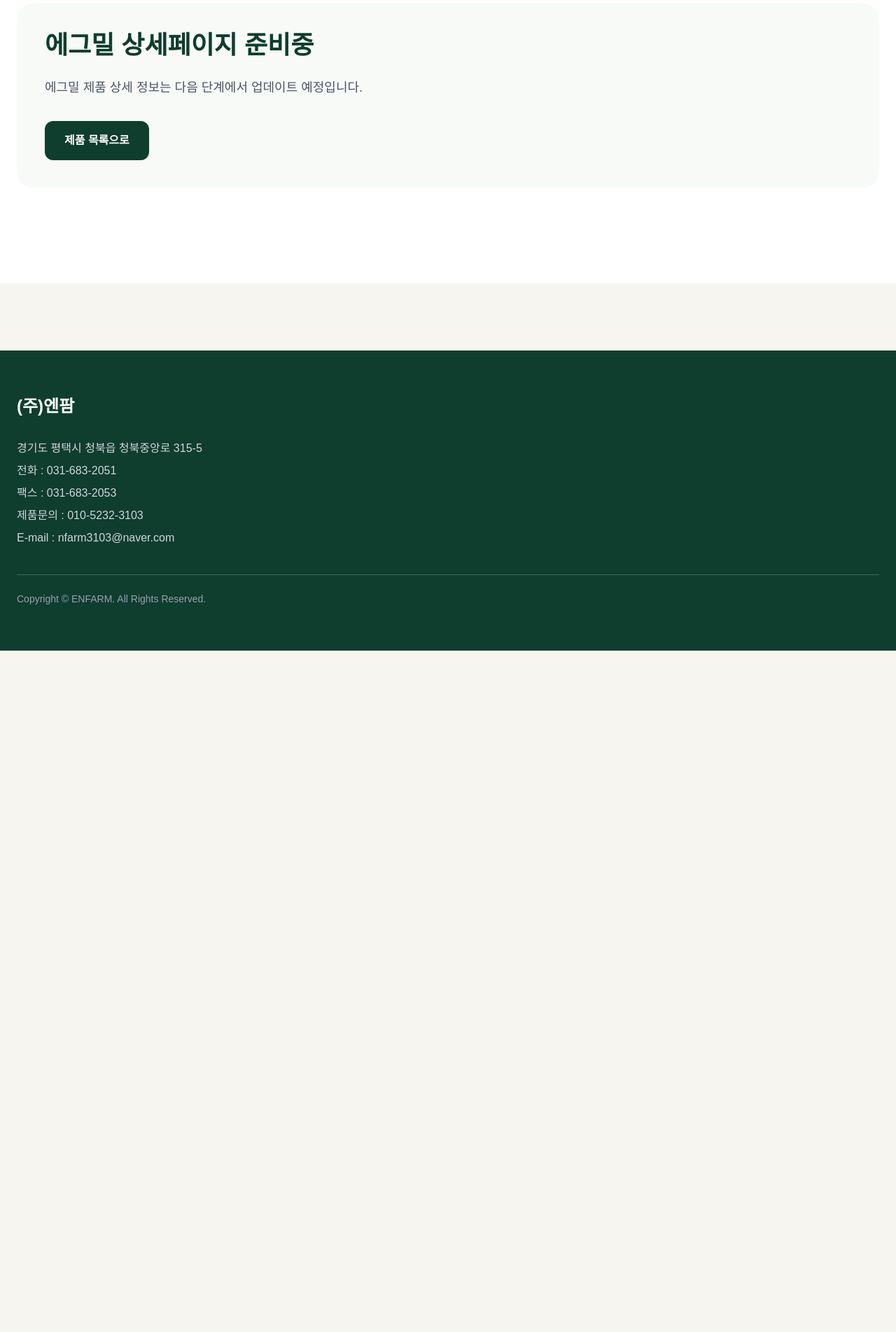
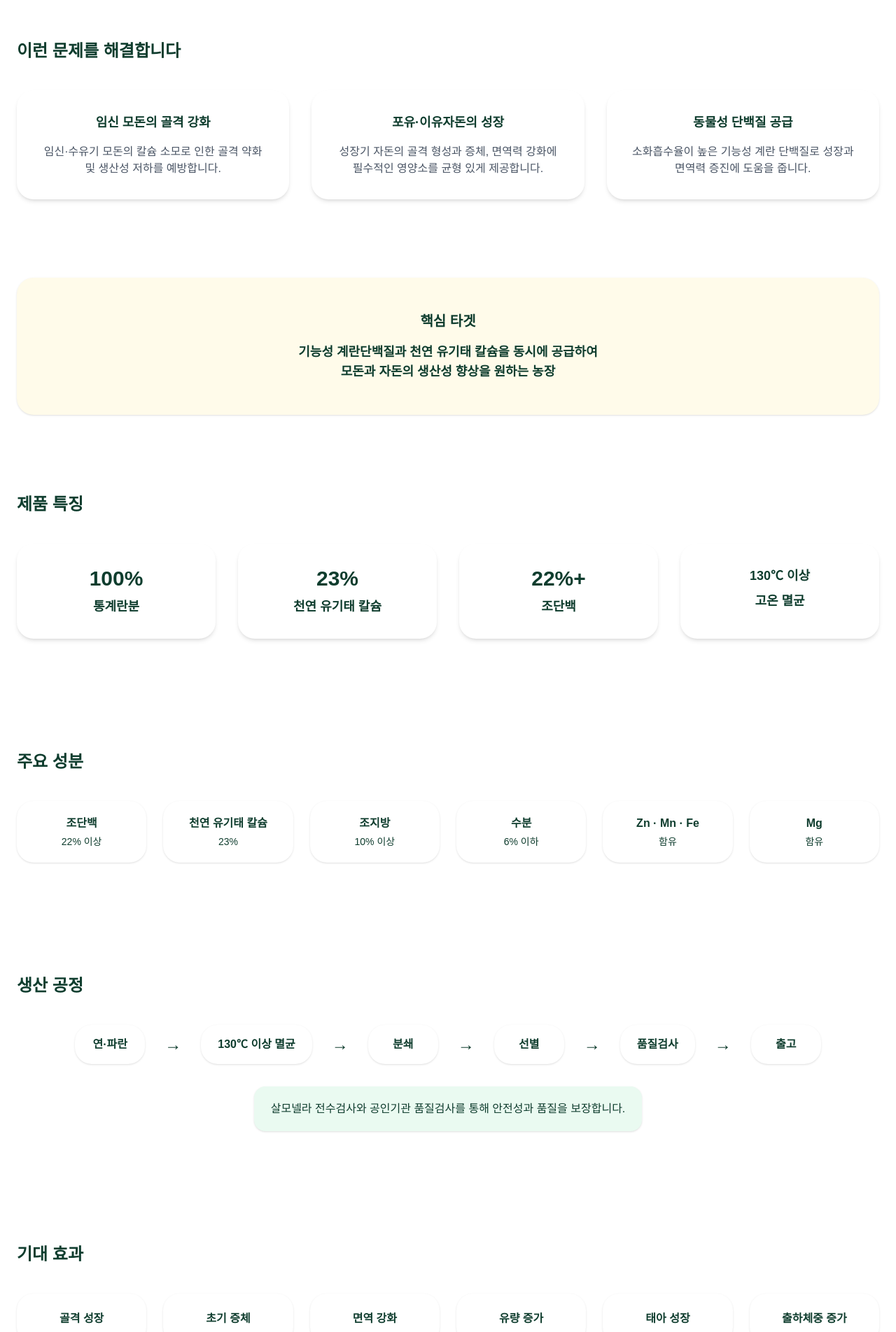
Before and after one commit to uncypdf/enfarm-site, a Next.js app: page /products/eggmeal in a window 1280 px wide. Shown: the part 520-2424 px from the top of the page at 70% size. Before the commit the page ends 1450 px from the top, so only its background shows below. Built offline with nearby package versions, Linux system fonts and the light colour scheme.

Commit message:
Add Eggmeal product detail page

```diff
--- a/src/app/products/eggmeal/page.tsx
+++ b/src/app/products/eggmeal/page.tsx
@@ -3,33 +3,209 @@ import Link from "next/link";
 export default function EggmealPage() {
   return (
     <main className="min-h-screen bg-white">
+      {/* Hero Section */}
       <section className="bg-[#0f3d2e] py-24 text-white">
         <div className="mx-auto max-w-7xl px-6">
           <p className="text-sm font-bold uppercase tracking-[0.3em] text-white/60">
             Product Detail
           </p>
           <h1 className="mt-4 text-5xl font-black">에그밀</h1>
-          <p className="mt-4 text-lg text-gray-300">Eggmeal · 기능성 단백질 원료</p>
+          <p className="mt-4 text-xl font-semibold text-white/90">
+            100% 통계란분 기반 천연 유기태 칼슘 & 계란 단백질
+          </p>
+          <p className="mt-6 max-w-2xl text-lg text-white/80">
+            골격 성장, 증체, 면역 강화에 최적화된 천연 동물성 단백질과 칼슘을 공급합니다.
+          </p>
         </div>
       </section>
 
+      {/* Problem Solution Section */}
       <section className="mx-auto max-w-7xl px-6 py-20">
-        <div className="rounded-3xl bg-[#f7faf7] p-10">
-          <h2 className="text-4xl font-black text-[#0f3d2e]">
-            에그밀 상세페이지 준비중
+        <h2 className="text-2xl font-bold text-[#0f3d2e] mb-10">
+          이런 문제를 해결합니다
+        </h2>
+        <div className="grid grid-cols-1 md:grid-cols-3 gap-8">
+          {/* Card 1 */}
+          <div className="rounded-3xl bg-white shadow-md p-8 flex flex-col items-center text-center">
+            <span className="text-lg font-bold text-[#0f3d2e] mb-4">
+              임신 모돈의 골격 강화
+            </span>
+            <p className="text-gray-600">
+              임신·수유기 모돈의 칼슘 소모로 인한 골격 약화 및 생산성 저하를 예방합니다.
+            </p>
+          </div>
+          {/* Card 2 */}
+          <div className="rounded-3xl bg-white shadow-md p-8 flex flex-col items-center text-center">
+            <span className="text-lg font-bold text-[#0f3d2e] mb-4">
+              포유·이유자돈의 성장
+            </span>
+            <p className="text-gray-600">
+              성장기 자돈의 골격 형성과 증체, 면역력 강화에 필수적인 영양소를 균형 있게 제공합니다.
+            </p>
+          </div>
+          {/* Card 3 */}
+          <div className="rounded-3xl bg-white shadow-md p-8 flex flex-col items-center text-center">
+            <span className="text-lg font-bold text-[#0f3d2e] mb-4">
+              동물성 단백질 공급
+            </span>
+            <p className="text-gray-600">
+              소화흡수율이 높은 기능성 계란 단백질로 성장과 면역력 증진에 도움을 줍니다.
+            </p>
+          </div>
+        </div>
+      </section>
+
+      {/* 핵심 타겟 Section */}
+      <section className="mx-auto max-w-7xl px-6 py-8">
+        <div className="rounded-3xl bg-[#fffbea] px-8 py-12 flex flex-col items-center shadow">
+          <h3 className="text-xl font-bold text-[#0f3d2e] mb-4">핵심 타겟</h3>
+          <p className="text-center text-lg text-[#0f3d2e] font-semibold">
+            기능성 계란단백질과 천연 유기태 칼슘을 동시에 공급하여<br />
+            모돈과 자돈의 생산성 향상을 원하는 농장
+          </p>
+        </div>
+      </section>
+
+      {/* 제품 특징 Section */}
+      <section className="mx-auto max-w-7xl px-6 py-20">
+        <h2 className="text-2xl font-bold text-[#0f3d2e] mb-10">제품 특징</h2>
+        <div className="grid grid-cols-1 sm:grid-cols-2 md:grid-cols-4 gap-8">
+          {/* Feature Card 1 */}
+          <div className="rounded-3xl bg-white shadow-md p-8 flex flex-col items-center text-center">
+            <span className="text-3xl font-black text-[#0f3d2e] mb-2">100%</span>
+            <span className="text-lg font-bold text-[#0f3d2e]">통계란분</span>
+          </div>
+          {/* Feature Card 2 */}
+          <div className="rounded-3xl bg-white shadow-md p-8 flex flex-col items-center text-center">
+            <span className="text-3xl font-black text-[#0f3d2e] mb-2">23%</span>
+            <span className="text-lg font-bold text-[#0f3d2e]">천연 유기태 칼슘</span>
+          </div>
+          {/* Feature Card 3 */}
+          <div className="rounded-3xl bg-white shadow-md p-8 flex flex-col items-center text-center">
+            <span className="text-3xl font-black text-[#0f3d2e] mb-2">22%+</span>
+            <span className="text-lg font-bold text-[#0f3d2e]">조단백</span>
+          </div>
+          {/* Feature Card 4 */}
+          <div className="rounded-3xl bg-white shadow-md p-8 flex flex-col items-center text-center">
+            <span className="text-lg font-bold text-[#0f3d2e] mb-2">130℃ 이상</span>
+            <span className="text-lg font-bold text-[#0f3d2e]">고온 멸균</span>
+          </div>
+        </div>
+      </section>
+
+      {/* 주요 성분 Section */}
+      <section className="mx-auto max-w-7xl px-6 py-20">
+        <h2 className="text-2xl font-bold text-[#0f3d2e] mb-10">주요 성분</h2>
+        <div className="grid grid-cols-2 sm:grid-cols-3 md:grid-cols-6 gap-6">
+          <div className="rounded-3xl bg-white shadow p-5 flex flex-col items-center">
+            <span className="font-bold text-[#0f3d2e] mb-1">조단백</span>
+            <span className="text-[#0f3d2e] text-sm">22% 이상</span>
+          </div>
+          <div className="rounded-3xl bg-white shadow p-5 flex flex-col items-center">
+            <span className="font-bold text-[#0f3d2e] mb-1">천연 유기태 칼슘</span>
+            <span className="text-[#0f3d2e] text-sm">23%</span>
+          </div>
+          <div className="rounded-3xl bg-white shadow p-5 flex flex-col items-center">
+            <span className="font-bold text-[#0f3d2e] mb-1">조지방</span>
+            <span className="text-[#0f3d2e] text-sm">10% 이상</span>
+          </div>
+          <div className="rounded-3xl bg-white shadow p-5 flex flex-col items-center">
+            <span className="font-bold text-[#0f3d2e] mb-1">수분</span>
+            <span className="text-[#0f3d2e] text-sm">6% 이하</span>
+          </div>
+          <div className="rounded-3xl bg-white shadow p-5 flex flex-col items-center">
+            <span className="font-bold text-[#0f3d2e] mb-1">Zn · Mn · Fe</span>
+            <span className="text-[#0f3d2e] text-sm">함유</span>
+          </div>
+          <div className="rounded-3xl bg-white shadow p-5 flex flex-col items-center">
+            <span className="font-bold text-[#0f3d2e] mb-1">Mg</span>
+            <span className="text-[#0f3d2e] text-sm">함유</span>
+          </div>
+        </div>
+      </section>
+
+      {/* 생산 공정 Section */}
+      <section className="mx-auto max-w-7xl px-6 py-20">
+        <h2 className="text-2xl font-bold text-[#0f3d2e] mb-10">생산 공정</h2>
+        <div className="flex flex-col items-center">
+          {/* Flow */}
+          <div className="flex flex-col md:flex-row items-center gap-4 md:gap-6">
+            <ProcessBox>연·파란</ProcessBox>
+            <Arrow />
+            <ProcessBox>130℃ 이상 멸균</ProcessBox>
+            <Arrow />
+            <ProcessBox>분쇄</ProcessBox>
+            <Arrow />
+            <ProcessBox>선별</ProcessBox>
+            <Arrow />
+            <ProcessBox>품질검사</ProcessBox>
+            <Arrow />
+            <ProcessBox>출고</ProcessBox>
+          </div>
+          {/* Info box */}
+          <div className="mt-8 rounded-2xl bg-[#eafaf1] px-6 py-5 max-w-2xl text-center text-[#0f3d2e] font-medium text-base shadow">
+            살모넬라 전수검사와 공인기관 품질검사를 통해 안전성과 품질을 보장합니다.
+          </div>
+        </div>
+      </section>
+
+      {/* 기대 효과 Section */}
+      <section className="mx-auto max-w-7xl px-6 py-20">
+        <h2 className="text-2xl font-bold text-[#0f3d2e] mb-10">기대 효과</h2>
+        <div className="grid grid-cols-2 sm:grid-cols-3 md:grid-cols-6 gap-6">
+          <div className="rounded-3xl bg-white shadow p-6 flex flex-col items-center text-center">
+            <span className="text-[#0f3d2e] font-bold">골격 성장</span>
+          </div>
+          <div className="rounded-3xl bg-white shadow p-6 flex flex-col items-center text-center">
+            <span className="text-[#0f3d2e] font-bold">초기 증체</span>
+          </div>
+          <div className="rounded-3xl bg-white shadow p-6 flex flex-col items-center text-center">
+            <span className="text-[#0f3d2e] font-bold">면역 강화</span>
+          </div>
+          <div className="rounded-3xl bg-white shadow p-6 flex flex-col items-center text-center">
+            <span className="text-[#0f3d2e] font-bold">유량 증가</span>
+          </div>
+          <div className="rounded-3xl bg-white shadow p-6 flex flex-col items-center text-center">
+            <span className="text-[#0f3d2e] font-bold">태아 성장</span>
+          </div>
+          <div className="rounded-3xl bg-white shadow p-6 flex flex-col items-center text-center">
+            <span className="text-[#0f3d2e] font-bold">출하체중 증가</span>
+          </div>
+        </div>
+      </section>
+
+      {/* CTA Section */}
+      <section className="bg-[#0f3d2e] py-20">
+        <div className="mx-auto max-w-7xl px-6 flex flex-col items-center text-center">
+          <h2 className="text-3xl md:text-4xl font-black text-white mb-6">
+            Eggmeal로 건강한 성장의 기반을 만드세요.
           </h2>
-          <p className="mt-6 text-lg leading-8 text-gray-600">
-            에그밀 제품 상세 정보는 다음 단계에서 업데이트 예정입니다.
+          <p className="text-lg text-white/90 mb-8 max-w-2xl">
+            천연 유기태 칼슘과 기능성 계란 단백질을 동시에 공급하여<br />
+            모돈과 자돈의 건강한 성장과 생산성 향상을 경험하세요.
           </p>
-
           <Link
-            href="/products"
-            className="mt-8 inline-block rounded-xl bg-[#0f3d2e] px-7 py-4 font-bold text-white transition hover:bg-[#14533f]"
+            href="/branches"
+            className="inline-block rounded-xl bg-white px-8 py-4 font-bold text-[#0f3d2e] text-lg transition hover:bg-[#f7faf7]"
           >
-            제품 목록으로
+            문의하기
           </Link>
         </div>
       </section>
     </main>
   );
 }
+
+function ProcessBox({ children }: { children: React.ReactNode }) {
+  return (
+    <div className="rounded-3xl bg-white shadow p-4 px-6 min-w-[100px] text-center font-bold text-[#0f3d2e] flex items-center justify-center text-base">
+      {children}
+    </div>
+  );
+}
+
+function Arrow() {
+  return (
+    <span className="mx-2 md:mx-1 text-[#0f3d2e] text-2xl select-none">→</span>
+  );
+}
```
